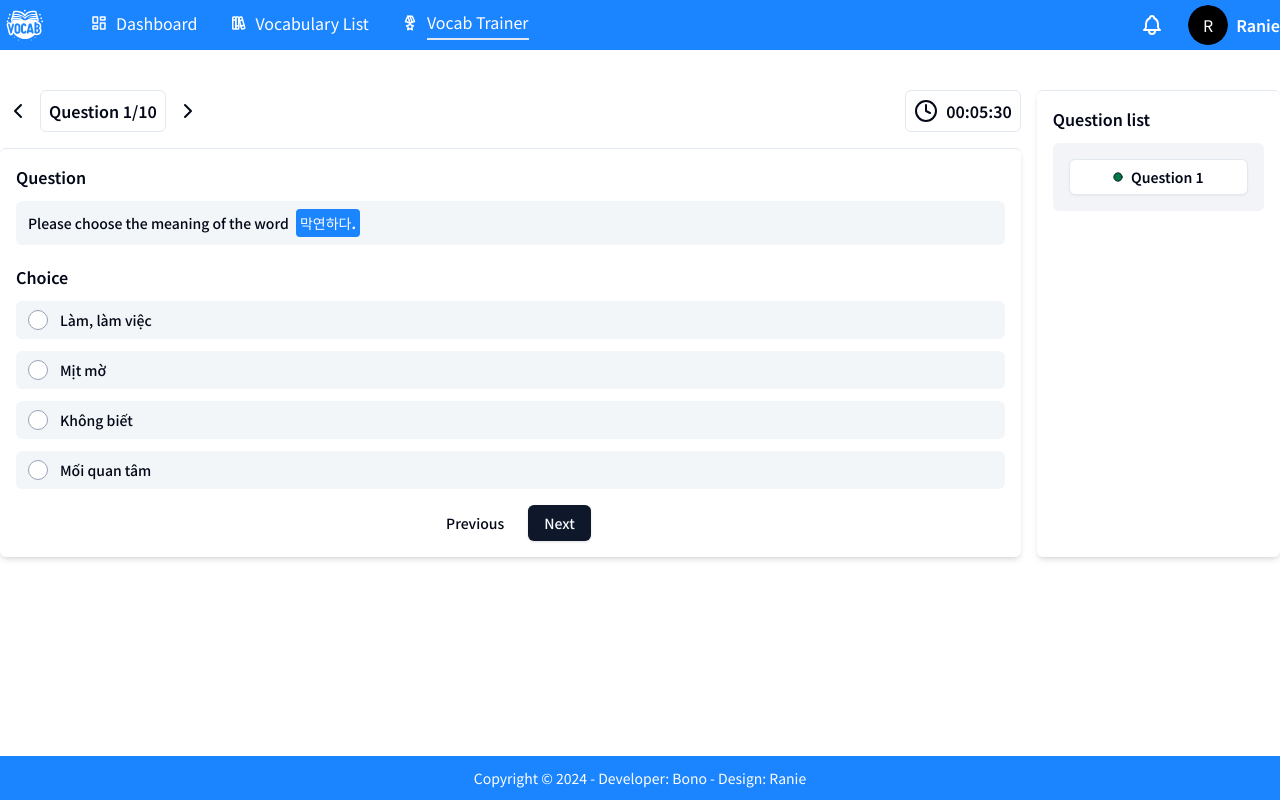
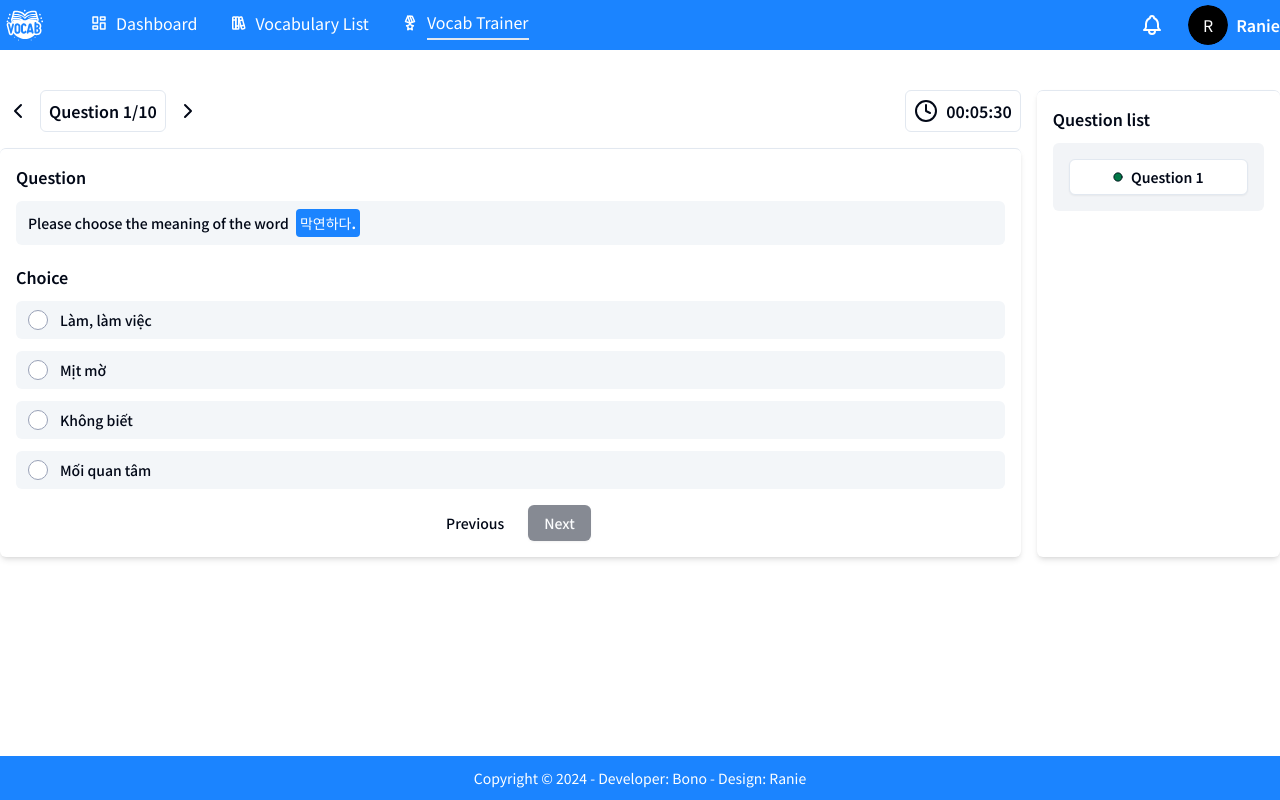
Before and after one commit to ngocxxu/vocab-management-fe, a React (Vite) app: page /vocab-trainer/1 in a window 1280 px wide. Built offline with nearby package versions, Linux system fonts and the light colour scheme.

Commit message:
appear disabled button

```diff
--- a/src/pages/vocab-trainer/components/choice/index.tsx
+++ b/src/pages/vocab-trainer/components/choice/index.tsx
@@ -32,7 +32,7 @@ export const Choice = () => {
       <form onSubmit={form.handleSubmit(onSubmit)}>
         <FormField
           control={form.control}
-          name='type'
+          name='choice'
           render={({ field }) => (
             <FormItem className='space-y-3'>
               <FormControl>
@@ -63,8 +63,8 @@ export const Choice = () => {
           )}
         />
         <div className='flex justify-center items-center w-full gap-2 mt-4'>
-          <Button variant='ghost' type='submit' title='Previous' />
-          <Button type='submit' title='Next' />
+          <Button variant='ghost' title='Previous' />
+          <Button disabled={!form.watch('choice')} title='Next' />
         </div>
       </form>
     </Form>
--- a/src/pages/vocab-trainer/components/question/index.tsx
+++ b/src/pages/vocab-trainer/components/question/index.tsx
@@ -22,7 +22,7 @@ export const Question = () => {
         <div className='bg-white rounded-md p-4 border-t shadow-md'>
           <p className='font-semibold'>Question</p>
           <div className='bg-customGray6 p-3 rounded-md mt-3 mb-5 font-medium text-sm'>
-            Please choose the meaning of the word{' '}
+            Please choose the  meaning of the word{' '}
             <span className='font-bold ml-1 text-white bg-customBlue p-1 rounded'>
               막연하다.
             </span>
```
